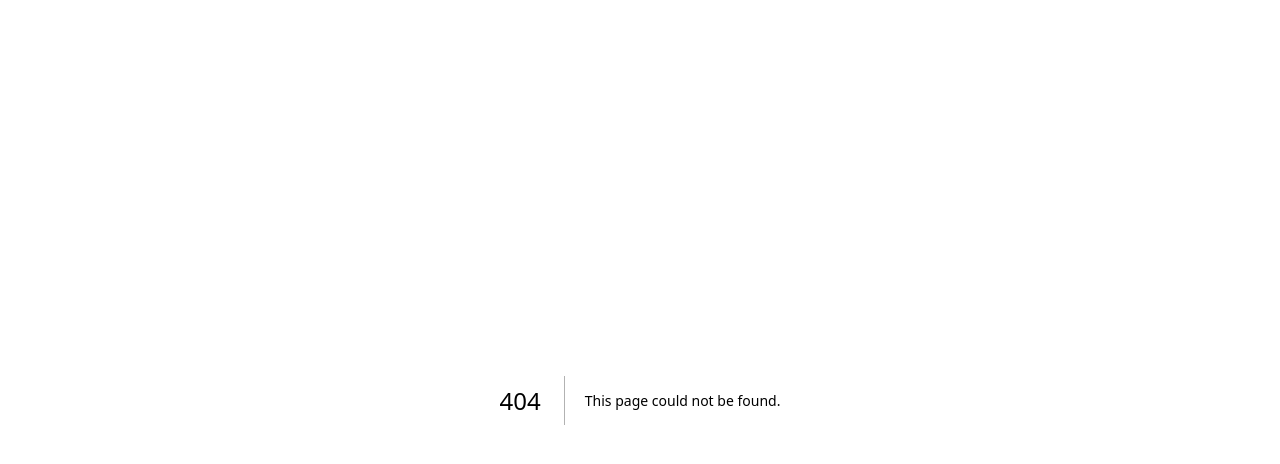
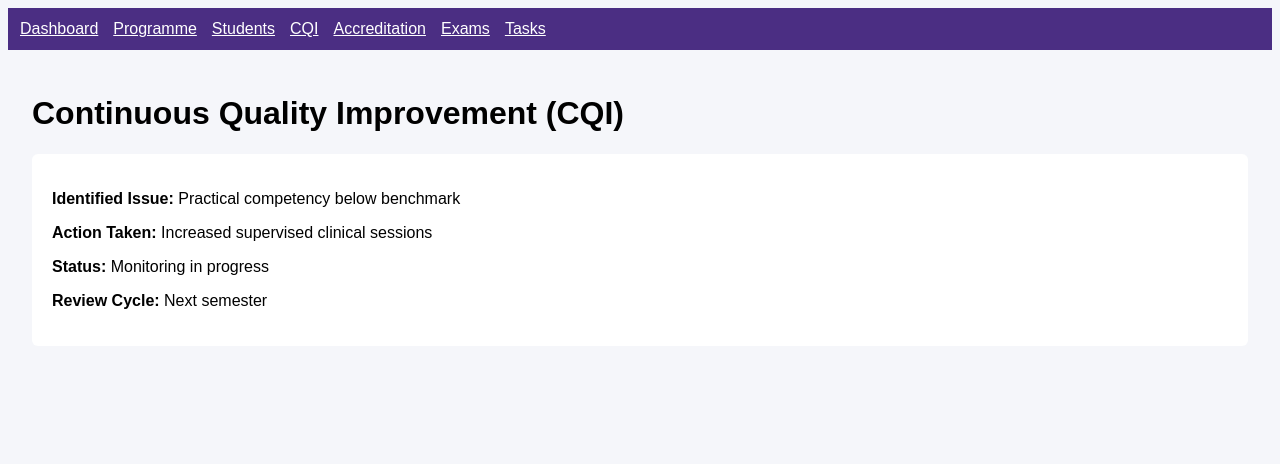
Before and after one commit to hazwanihanafi-commits/academicprogramsystem, a Next.js app: page /cqi in a window 1280 px wide. Before the commit this address had no page. Shown: the top 464 px of the page. Built offline with nearby package versions, Linux system fonts and the light colour scheme.

Commit message:
Create cqi.js

```diff
--- /dev/null
+++ b/pages/cqi.js
@@ -0,0 +1,16 @@
+import Layout from "../components/Layout";
+
+export default function CQI() {
+  return (
+    <Layout>
+      <h1>Continuous Quality Improvement (CQI)</h1>
+
+      <div style={{ background: "white", padding: 20, borderRadius: 6 }}>
+        <p><b>Identified Issue:</b> Practical competency below benchmark</p>
+        <p><b>Action Taken:</b> Increased supervised clinical sessions</p>
+        <p><b>Status:</b> Monitoring in progress</p>
+        <p><b>Review Cycle:</b> Next semester</p>
+      </div>
+    </Layout>
+  );
+}
```
